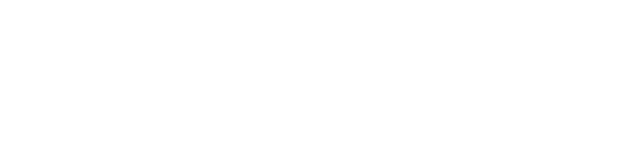
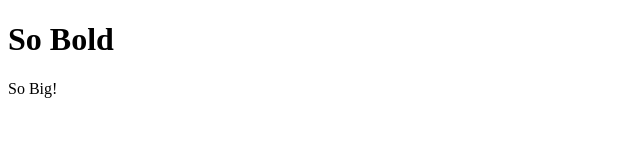
Before and after one commit to julian038/16.2.11_stylingClasses, a plain HTML site: page index.html in a window 1280 px wide. Shown: the whole page, without its empty margins (0-640 px from the left). Drawn offline with Linux system fonts and the light colour scheme.

Commit message:
Added body documentation

```diff
--- a/index.html
+++ b/index.html
@@ -5,4 +5,9 @@
         <link href="style.css" type="text/css" rel="stylesheet">
     </head>
 
+    <body>
+        <h1 class="bold">So Bold</h1>
+        <p class="caps">So Big!</p>
+    </body>
+
 </html>
```
